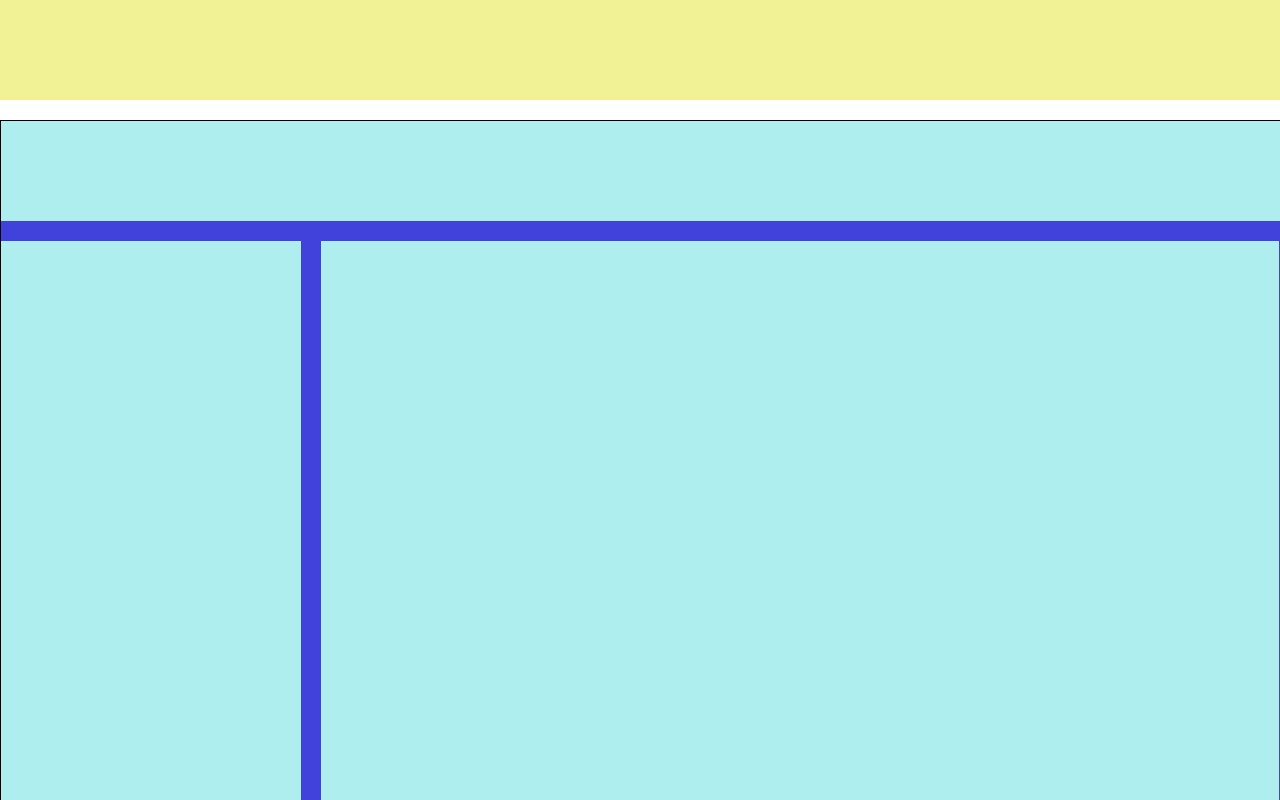
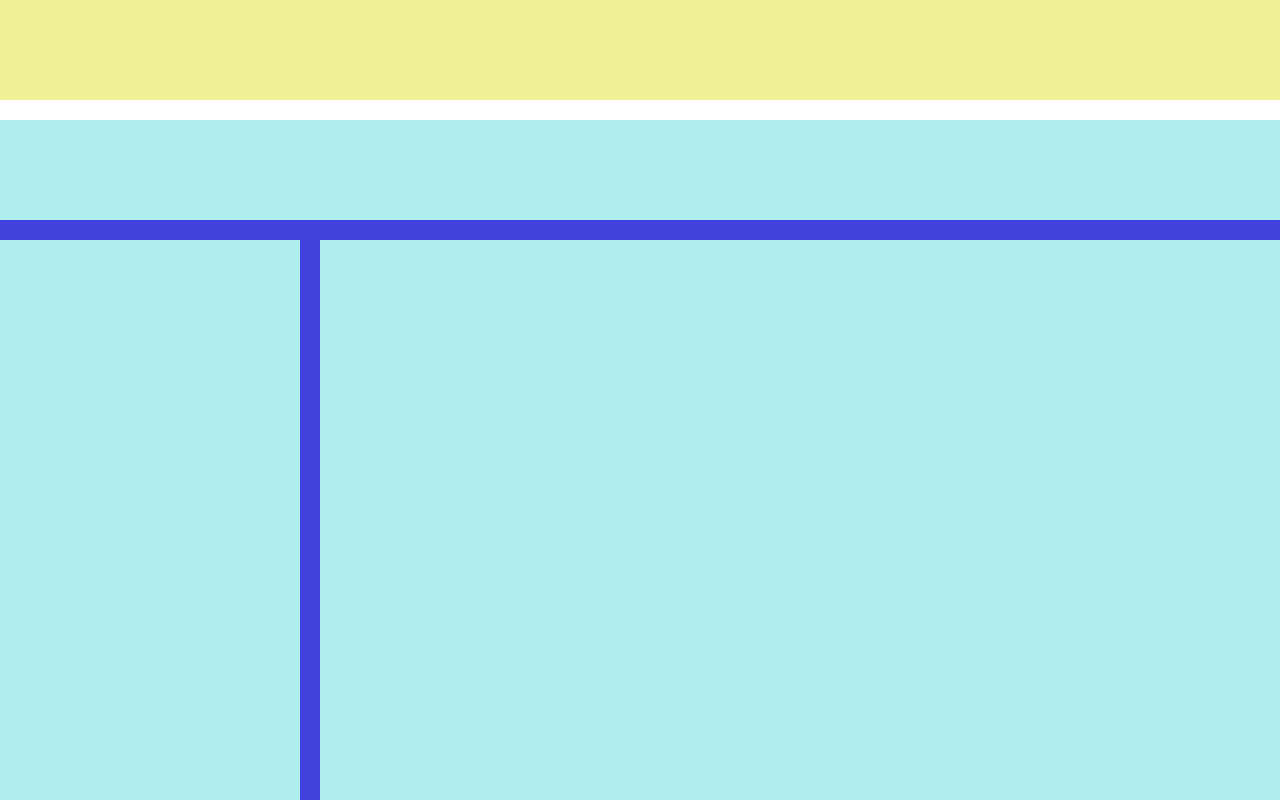
Before and after one commit to Obez99/htmlcss-struttura-wp, a plain HTML site: page index.html in a window 1280 px wide. Shown: the part 540-1340 px from the top of the page. Drawn offline with Linux system fonts and the light colour scheme.

Commit message:
Correzione errori

```diff
--- a/css/style.css
+++ b/css/style.css
@@ -39,7 +39,6 @@ div aside{
 
 .lower{
     background-color: rgb(65, 65, 219);
-    border: 1px solid black;
 }
 
 
```
Also changed, not shown: index.html (+1 -5 lines).
